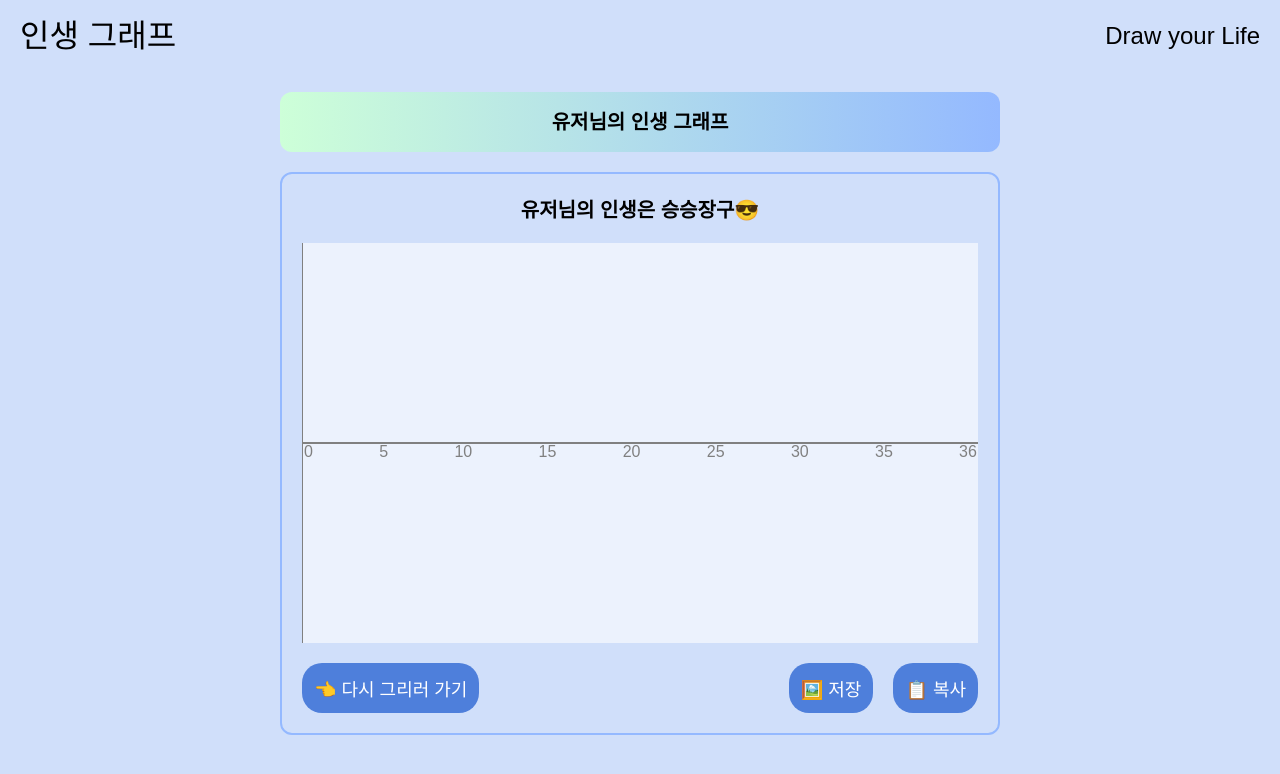
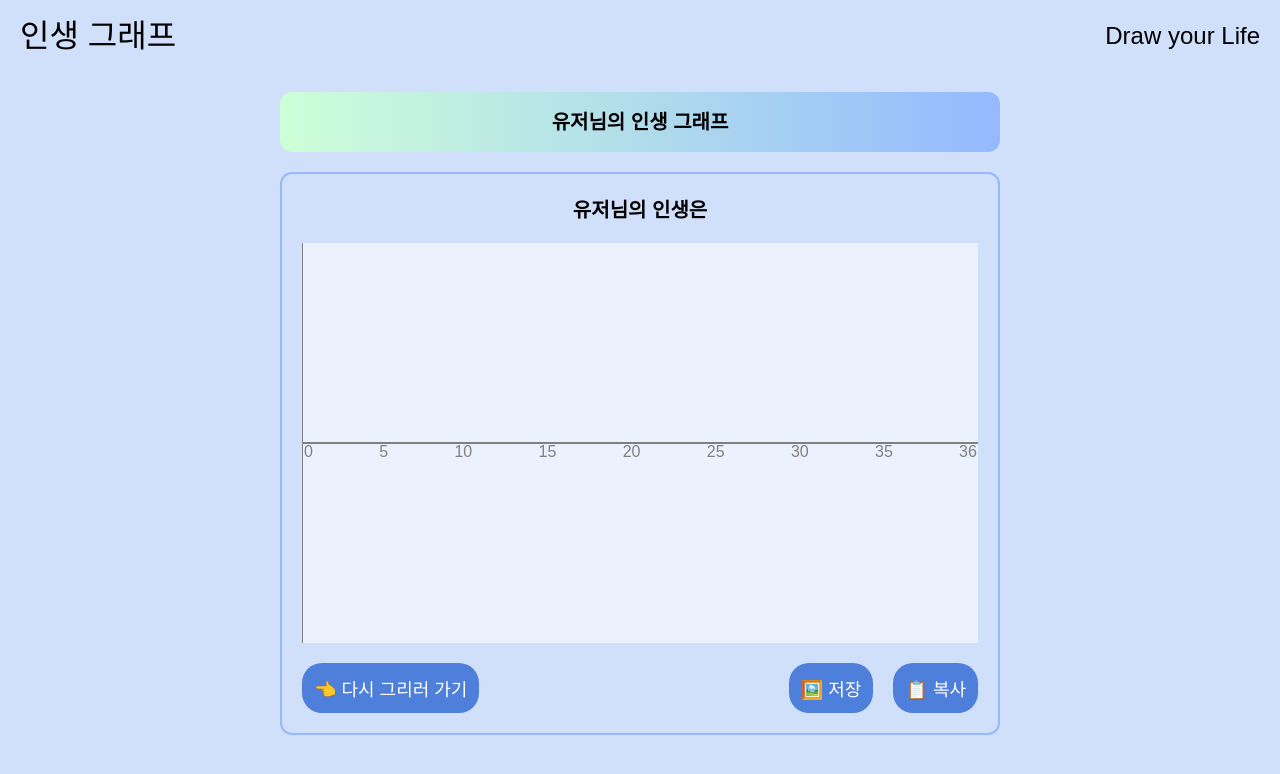
Before and after one commit to hongggyelim/lifeGraph, a React (Create React App) app: page /result in a window 1280 px wide. Shown: the top 774 px of the page. Built offline with nearby package versions, Linux system fonts and the light colour scheme.

Commit message:
chore: 결과 유형 지정

```diff
--- a/src/pages/Result/index.tsx
+++ b/src/pages/Result/index.tsx
@@ -1,37 +1,26 @@
-import { useEffect, useRef, useState } from "react";
+import { useEffect, useRef } from "react";
 import { useNavigate } from "react-router-dom";
-import { InfoType } from "../../types/userInfoType";
 import "./result.scss";
 import ResultGraph from "./Graph/ResultGraph";
 import html2canvas from "html2canvas";
 import saveAs from "file-saver";
+import useInfo from "../../hooks/useInfo";
 
 const ResultPage = () => {
-  const [info, setInfo] = useState<InfoType>({
-    name: "유저",
-    birthYear: 1990,
-  });
-  const { name } = info;
   const navigate = useNavigate();
+  const { name } = useInfo();
+  let result = String(Math.floor(Math.random() * 8));
 
-  // 페이지 로드 시 로컬 데이터 가져오기
-  useEffect(() => {
-    const storedInfo = window.localStorage.getItem("info");
-    if (storedInfo) {
-      setInfo(JSON.parse(storedInfo));
-    }
-  }, []);
-
-  const type = {
+  const resultType = {
     1: "승승장구😎",
     2: "진취적인 개혁가😎",
     3: "멋진 인생😎",
-    4: "대기만성, 화이팅!📣",
-    5: "비온뒤 맑음🌤️",
-    6: "조화로운 삶🌸",
-    7: "안정적인 성장📈",
-    8: "다채로운 삶🎨",
-  };
+    4: "조화로운 삶🌸",
+    5: "안정적인 성장📈",
+    6: "다채로운 삶🎨",
+    7: "대기만성, 화이팅!📣",
+    8: "비온뒤 맑음🌤️",
+  }[result];
 
   const imageRef = useRef<HTMLDivElement>(null);
 
@@ -67,7 +56,7 @@ const ResultPage = () => {
         <h3>{name}님의 인생 그래프</h3>
         <div className="border" ref={imageRef}>
           <b className="result-title">
-            {name}님의 인생은 {type[1]}
+            {name}님의 인생은 {resultType}
           </b>
           <ResultGraph />
           <div id="result-button-wrapper">
```
